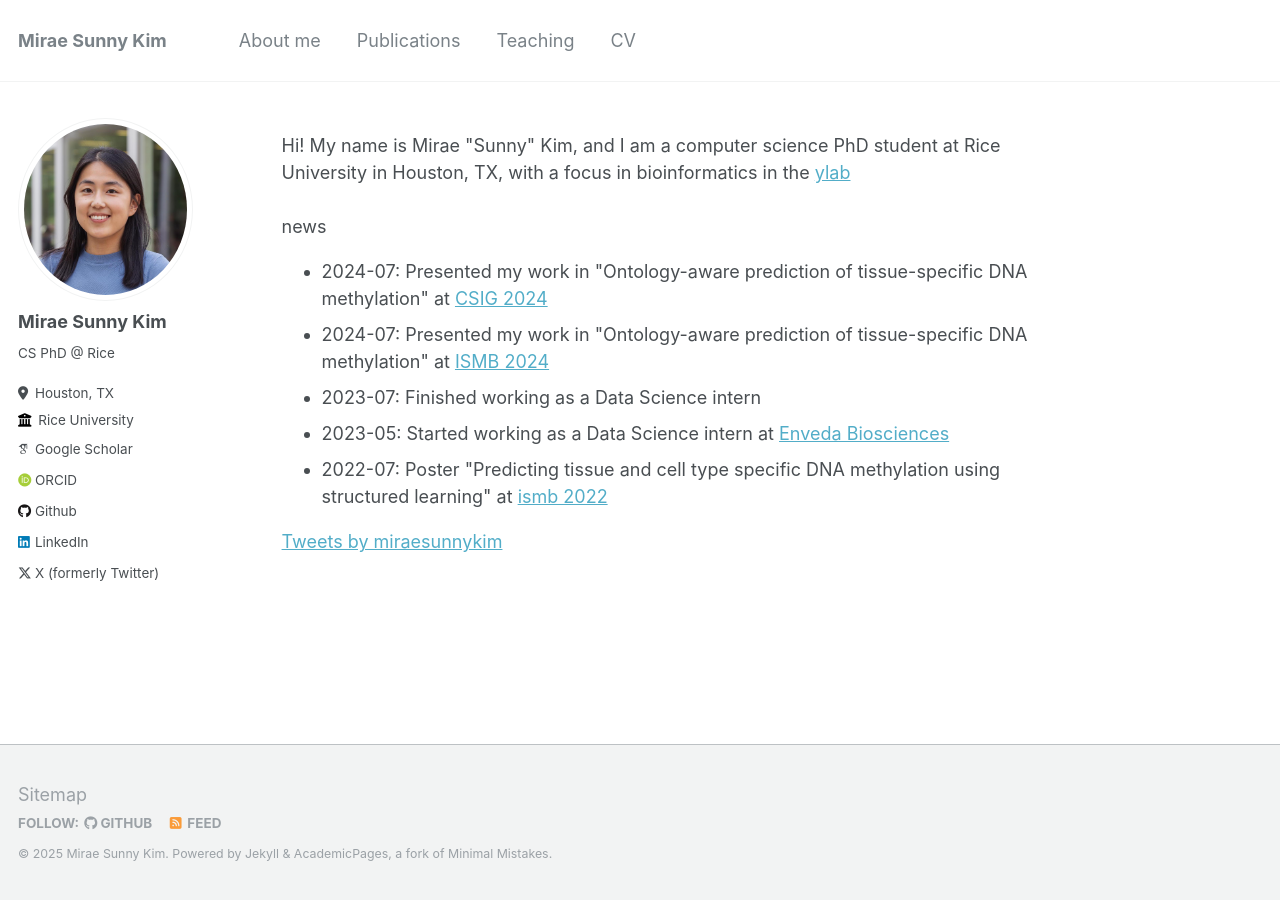
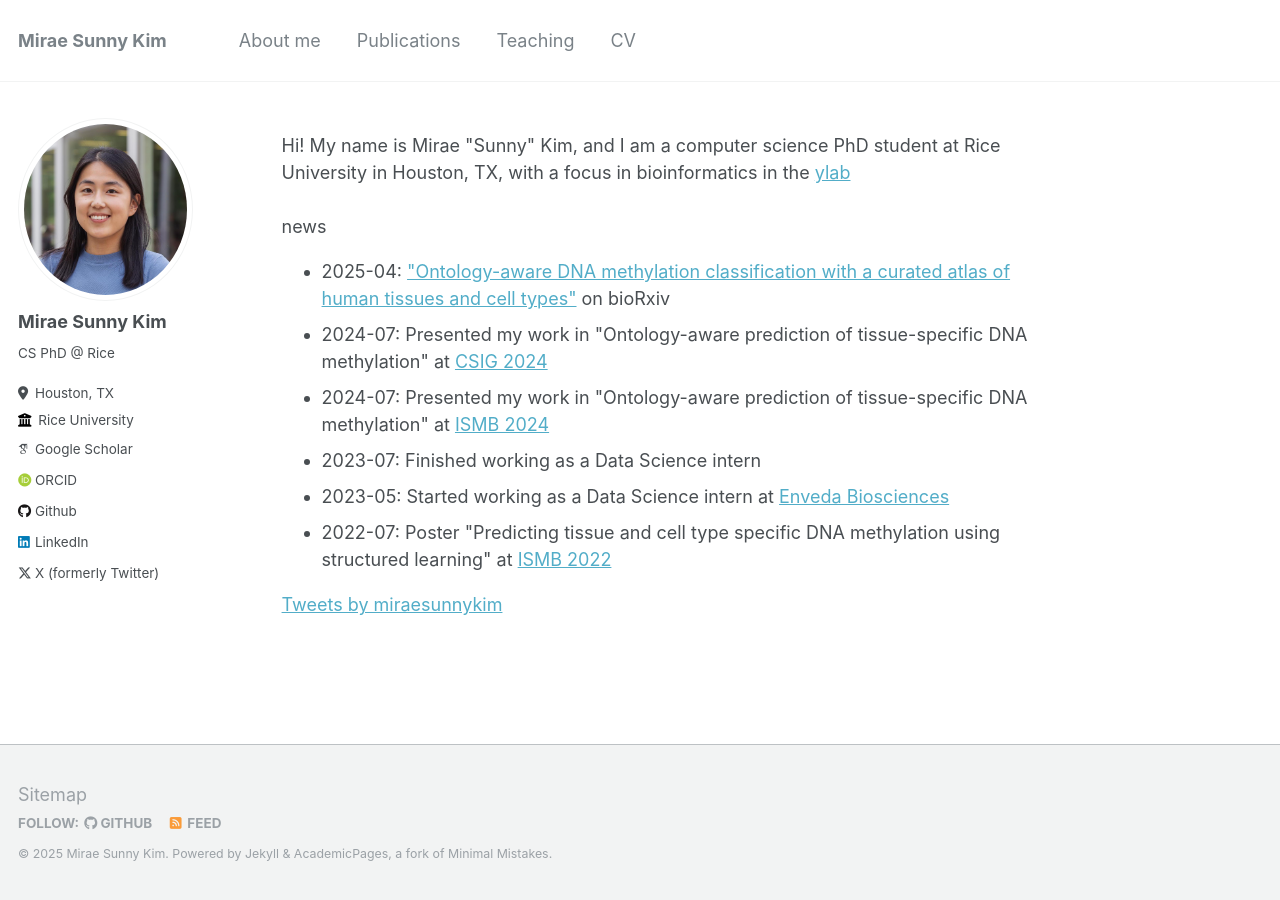
Before and after one commit to miraesunnykim/miraesunnykim.github.io, a Jekyll site: the page built from _pages/index.html, in a window 1280 px wide. Built offline with Jekyll 4.4.1, drawn with Linux system fonts in a browser that asks for light colours; some web fonts are replaced; comment, search, counter and statistics services are not loaded.

Commit message:
Update index.html

```diff
--- a/_pages/index.html
+++ b/_pages/index.html
@@ -14,12 +14,13 @@ Hi! My name is Mirae "Sunny" Kim, and I am a computer science PhD student at Ric
 <br>
 news
 <ul>
+  <li>2025-04: <a href="https://www.biorxiv.org/content/10.1101/2025.04.18.649618v1.abstract">"Ontology-aware DNA methylation classification with a curated atlas of human tissues and cell types"</a>  on bioRxiv</li>
   <li>2024-07: Presented my work in "Ontology-aware prediction of tissue-specific DNA methylation" at <a href="https://events.simonsfoundation.org/event/e45af348-56d9-4275-9bda-b38d2b2ce352/summary?RefId=Summary">CSIG 2024</a></li>
   <li>2024-07: Presented my work in "Ontology-aware prediction of tissue-specific DNA methylation" at <a href="https://www.iscb.org/ismb2024/home">ISMB 2024</a></li>
   <li>2023-07: Finished working as a Data Science intern</li>
   <li>2023-05: Started working as a Data Science intern at <a href="https://www.envedabio.com/">Enveda Biosciences</a></li>
 <!--   <li>2022-08: Started serving on the executive board for <a href="https://riceukgsa.blogspot.com/p/blog-page.html">KGSA</a></li> -->
-  <li>2022-07: Poster "Predicting tissue and cell type specific DNA methylation using structured learning" at <a href="https://www.iscb.org/ismb2022">ismb 2022</a></li>
+  <li>2022-07: Poster "Predicting tissue and cell type specific DNA methylation using structured learning" at <a href="https://www.iscb.org/ismb2022">ISMB 2022</a></li>
 <!--   <li>2022-01: Journal article <a href="https://academic.oup.com/bioinformatics/article-abstract/38/1/243/6352489">"Deep learning-based classification of breast cancer cells using transmembrane receptor dynamics"</a> is published in <b>Bioinformatics</b></li> -->
 <!--   <li>2021-10: Book chapter <a href="https://link.springer.com/content/pdf/10.1007/978-981-10-8953-4_38.pdf">"Transmembrane Receptor Dynamics as Biophysical Markers for Assessing Cancer Cells"</a> is published in <b>Handbook of Single-Cell Technologies</b></li> -->
 <!--   <li>2020-08: Started my PhD at Rice University</li> -->
```
